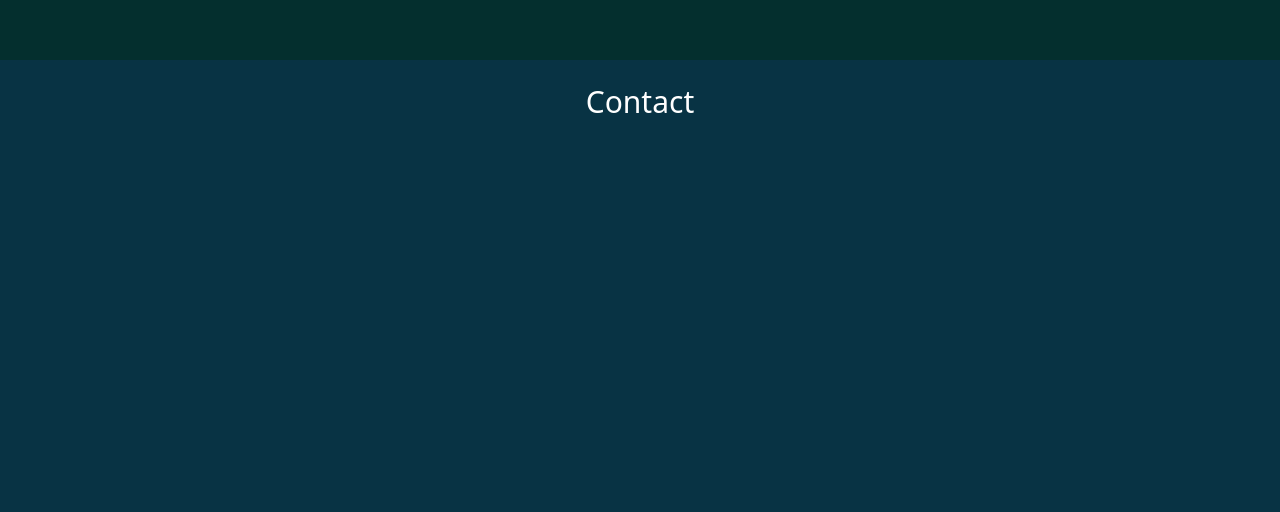
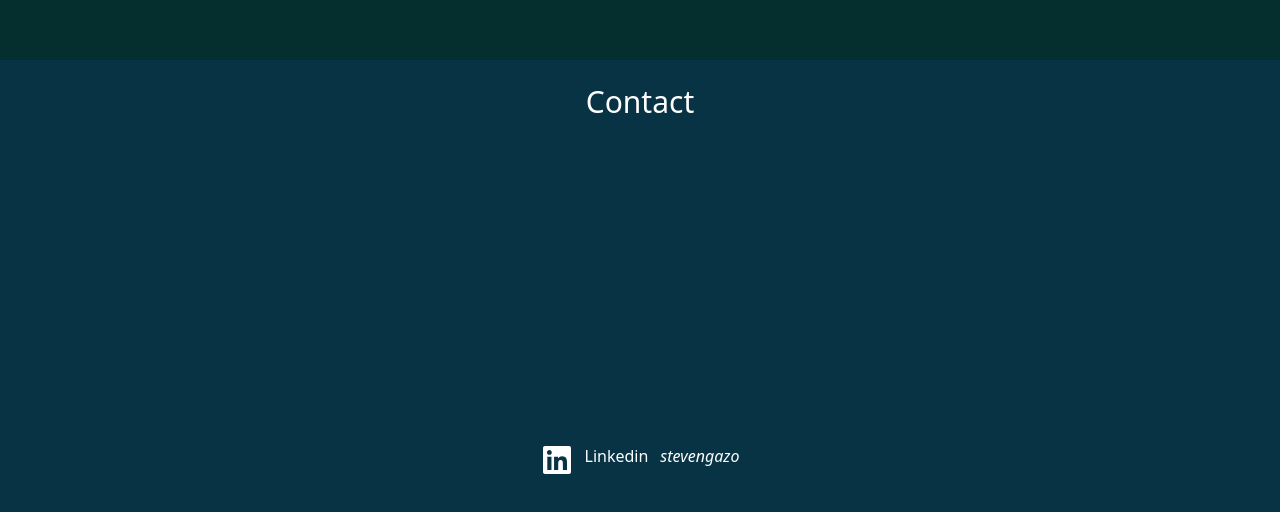
Before and after one commit to stevengazo/personal-page, a React (Vite) app: page / in a window 1280 px wide. Shown: the part 2340-2852 px from the top of the page. Built offline with nearby package versions, Linux system fonts and the light colour scheme; no server answers.

Commit message:
feat: contact social network card added

```diff
--- /dev/null
+++ b/src/Components/ContactCard.jsx
@@ -0,0 +1,15 @@
+const ContactCard = ({ title, _icon, url, username }) => {
+  return (
+    <>
+      <div >
+        <a href={url}  className="text-white flex-row flex gap-3 justify-center align-middle">
+        {<_icon size={32} />}
+          <h6 className="text-white">{title}</h6>
+          <h6 className="italic">{username}</h6>
+        </a>
+      </div>
+    </>
+  );
+};
+
+export default ContactCard;
--- a/src/Pages/Contact.jsx
+++ b/src/Pages/Contact.jsx
@@ -1,3 +1,7 @@
+import ContactCard from "../Components/ContactCard";
+import { FaLinkedin, FaGithub, FaTwitter } from "react-icons/fa";
+
+
 const Hero = () => {
   return (
     <>
@@ -5,6 +9,11 @@ const Hero = () => {
       <div className="h-screen sticky flex flex-col items-center justify-center top- bg-cyan-950">
         {/* White text for the heading with 3xl size */}
         <h2 className="text-white  absolute top-6 text-3xl">Contact</h2>
+        <div>
+          <ul>
+            <ContactCard title={"Linkedin"} _icon={FaLinkedin} url={"https://www.linkedin.com/in/stevengazo/"} username={"stevengazo"} />
+          </ul>
+        </div>
       </div>
     </>
   );
```
